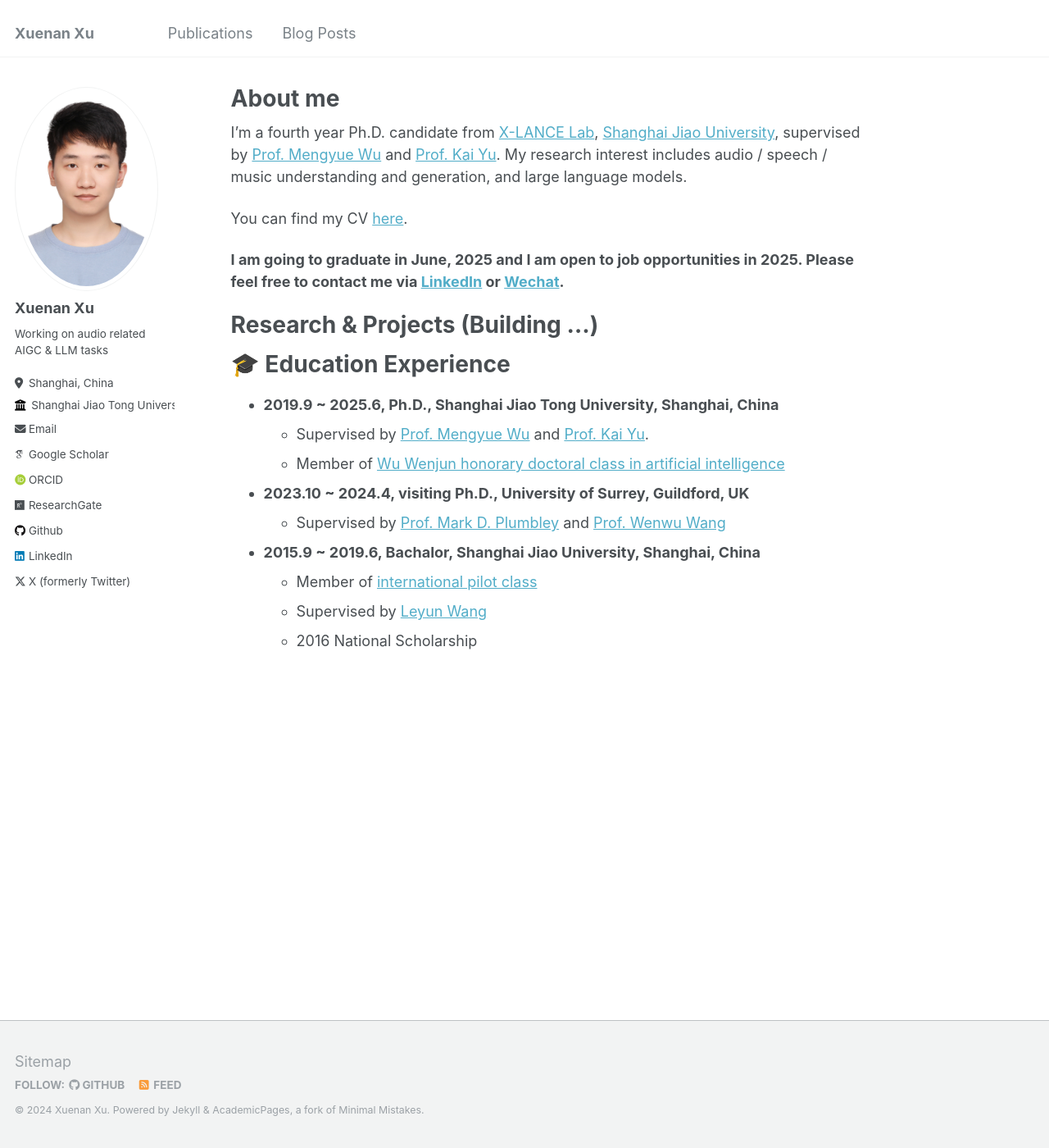
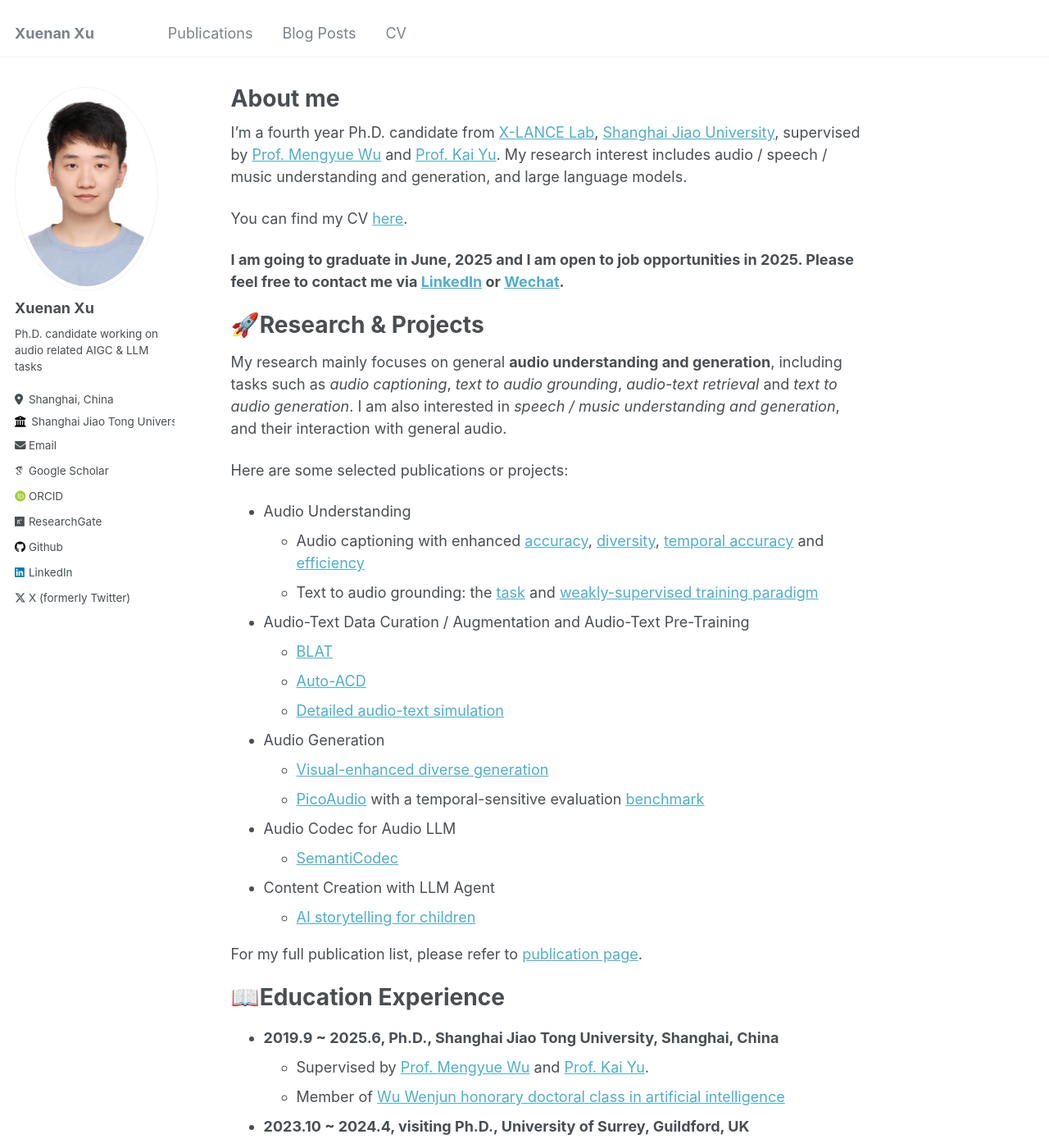
Before and after one commit to wsntxxn/wsntxxn.github.io, a Jekyll site: the page built from _pages/about.md, in a window 1280 px wide and 1400 px high. Shown: the whole window at 82% size. Built offline with Jekyll 4.4.1, drawn with Linux system fonts in a browser that asks for light colours; some web fonts are replaced.

Commit message:
Update about

```diff
--- a/_config.yml
+++ b/_config.yml
@@ -11,7 +11,7 @@ locale                   : "en-US"
 title                    : "Xuenan Xu"
 title_separator          : "-"
 name                     : &name "Xuenan Xu"
-description              : &description "working on audio understanding & generation"
+description              : &description "Working on audio understanding & generation"
 url                      : https://wsntxxn.github.io # the base hostname & protocol for your site e.g. "https://mmistakes.github.io"
 baseurl                  : "" # the subpath of your site, e.g. "/blog"
 repository               : "wsntxxn/wsntxxn.github.io"
@@ -24,7 +24,7 @@ author:
   avatar           : "profile.jpg"
   name             : "Xuenan Xu"
   pronouns         : # example: "she/her"
-  bio              : "Working on audio related AIGC & LLM tasks"
+  bio              : "Ph.D. candidate working on audio related AIGC & LLM tasks"
   location         : "Shanghai, China"
   employer         : "Shanghai Jiao Tong University"
   uri              : # URL
--- a/_data/navigation.yml
+++ b/_data/navigation.yml
@@ -15,8 +15,8 @@ main:
   - title: "Blog Posts"
     url: /year-archive/
 
-  # - title: "CV"
-  #   url: /cv/
+  - title: "CV"
+    url: https://wsntxxn.github.io/assets/Curriculum_Vitae.pdf
 
   # - title: "Guide"
   #   url: /markdown/
--- a/_pages/about.md
+++ b/_pages/about.md
@@ -14,11 +14,30 @@ You can find my CV [here](../assets/Curriculum_Vitae.pdf).
 **I am going to graduate in June, 2025 and I am open to job opportunities in 2025. Please feel free to contact me via [LinkedIn](https://www.linkedin.com/in/xuenan-xu-10a03813a) or [Wechat](../images/wechat.jpg).**
 
 
-Research & Projects (Building ...)
+🚀Research & Projects
 ======
+My research mainly focuses on general **audio understanding and generation**, including tasks such as *audio captioning*, *text to audio grounding*, *audio-text retrieval* and *text to audio generation*. I am also interested in *speech / music understanding and generation*, and their interaction with general audio.
+
+Here are some selected publications or projects:
+* Audio Understanding
+  * Audio captioning with enhanced [accuracy](https://dcase.community/documents/challenge2022/technical_reports/DCASE2022_Xu_106_t6b.pdf), [diversity](https://ieeexplore.ieee.org/document/9746834), [temporal accuracy](https://www.isca-archive.org/interspeech_2023/xie23d_interspeech.html) and [efficiency](https://arxiv.org/abs/2407.14329)
+  * Text to audio grounding: the [task](https://ieeexplore.ieee.org/document/9414834) and [weakly-supervised training paradigm](https://arxiv.org/abs/2401.02584)
+* Audio-Text Data Curation / Augmentation and Audio-Text Pre-Training
+  * [BLAT](https://dl.acm.org/doi/10.1145/3581783.3613820)
+  * [Auto-ACD](https://arxiv.org/abs/2309.11500)
+  * [Detailed audio-text simulation](https://ieeexplore.ieee.org/document/10448441)
+* Audio Generation
+  * [Visual-enhanced diverse generation](https://ieeexplore.ieee.org/abstract/document/10447384/)
+  * [PicoAudio](https://arxiv.org/abs/2407.02869) with a temporal-sensitive evaluation [benchmark](https://arxiv.org/abs/2407.02857)
+* Audio Codec for Audio LLM
+  * [SemantiCodec](https://arxiv.org/abs/2405.00233)
+* Content Creation with LLM Agent
+  * [AI storytelling for children](https://modelscope.cn/studios/AI-ModelScope/StoryDiffusion/)
 
 
-🎓 Education Experience
+For my full publication list, please refer to [publication page](/publications/).
+
+📖Education Experience
 ======
 
 * **2019.9 ~ 2025.6, Ph.D., Shanghai Jiao Tong University, Shanghai, China**
```
